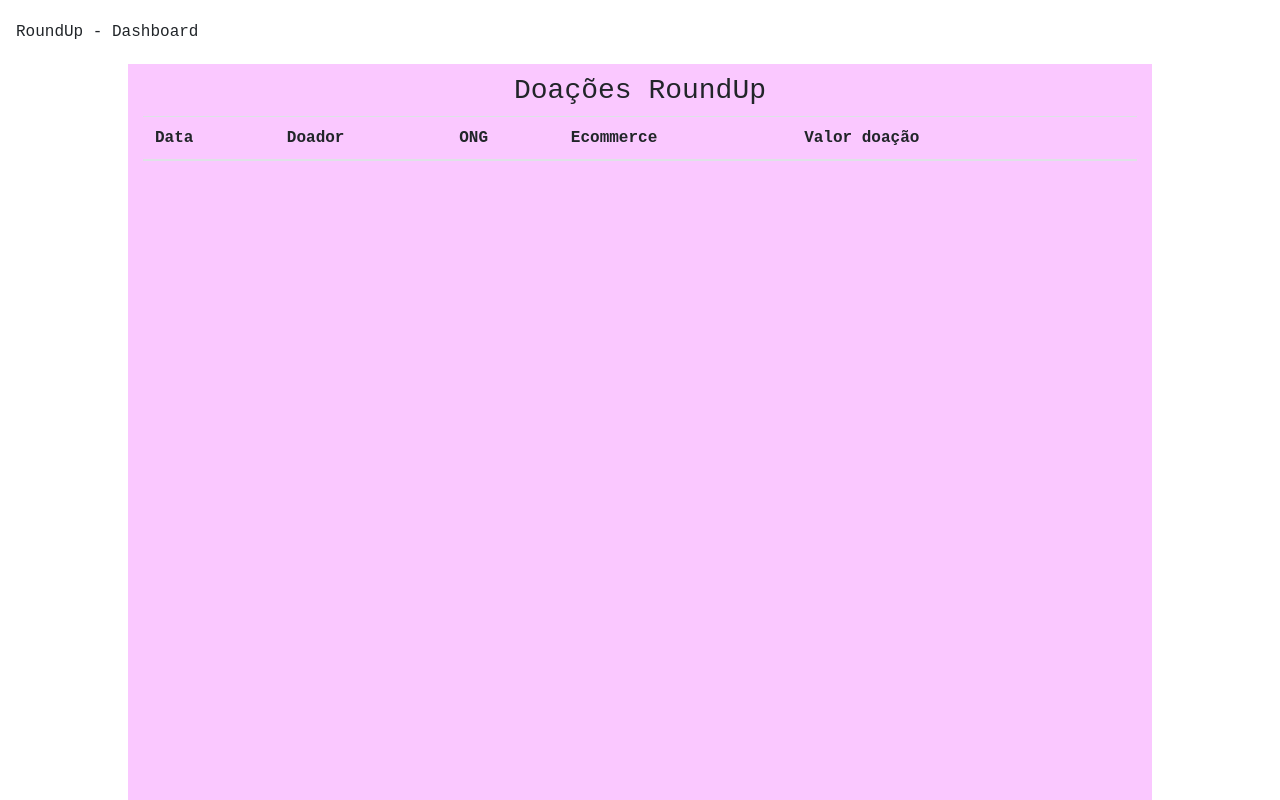
After one commit to kennyaires/round-up, a Flask app: page /dashboard in a window 1280 px wide. The commit adds this page. Run offline with Flask 2, Linux system fonts and the light colour scheme; lists and menus that the app fills with data are empty; some libraries are stand-ins or nearby versions.

Commit message:
Add db dashboard

```diff
--- a/app.py
+++ b/app.py
@@ -1,7 +1,9 @@
 import settings_dev
 import math
+
 from os import environ
 from flask import Flask, render_template
+from db import recset
 
 app = Flask(__name__)
 app.config.from_object(settings_dev)
@@ -12,6 +14,13 @@ class Produto:
     price = 0
     quantity = 0
 
+
+class Donation:
+    date = ''
+    name = ''
+    ngo = ''
+    ecommerce = ''
+    total = ''
 
 
 @app.route('/')
@@ -46,5 +55,21 @@ def confirm_donation(donation_value):
     # implement LinkAPI logic
     return render_template('confirm-rounded.html')
 
+@app.route('/dashboard')
+def dashboard():
+    donations = []
+
+    for rec in recset:
+        d1 = Donation()
+        d1.date = rec[6].isoformat()[:10]
+        d1.name = rec[1]
+        d1.ngo = rec[5]
+        d1.ecommerce = rec[4]
+        d1.total = rec[2]
+        donations.append(d1)
+
+    return render_template('dashboard.html', donations=donations)
+
+
 if __name__ == '__main__':
     app.run(host='0.0.0.0', port=environ.get("PORT", 5000))
--- a/requirements.txt
+++ b/requirements.txt
@@ -3,4 +3,5 @@ Flask==1.1.2
 itsdangerous==1.1.0
 Jinja2==2.11.3
 MarkupSafe==1.1.1
+psycopg2==2.8.6
 Werkzeug==1.0.1
--- a/settings_dev.py
+++ b/settings_dev.py
@@ -1 +1 @@
-DEBUG = False
+DEBUG = True
--- a/templates/checkout.html
+++ b/templates/checkout.html
@@ -149,12 +149,10 @@
     let round_up_checkbox = document.getElementById('round-up')
     let round_up_offer = document.getElementById('round-up-offer')
     let confirm_button = document.getElementById('confirm-button')
-    confirm_button.href = '{{url_for("confirm")}}'
 
     round_up_checkbox.addEventListener('click', () => {
-        console.log()
+        confirm_button.href = '{{url_for("confirm")}}'
         round_up_checkbox.checked ? round_up_offer.style.display = 'block' : round_up_offer.style.display = 'none'
-        round_up_checkbox.checked ? confirm_button.href = confirm_button.href+'/rounded/{{round_up_donation}}' :  confirm_button.href = confirm_button.href.replace('/rounded', '')
-
+        round_up_checkbox.checked ? confirm_button.href = confirm_button.href+'/rounded/{{round_up_donation}}' :  confirm_button.href = confirm_button.href.replace('/rounded/{{round_up_donation}}', '')
     })
 </script>
--- /dev/null
+++ b/templates/dashboard.html
@@ -0,0 +1,99 @@
+<head>
+    <script src="https://code.jquery.com/jquery-3.4.1.slim.min.js"
+        integrity="sha384-J6qa4849blE2+poT4WnyKhv5vZF5SrPo0iEjwBvKU7imGFAV0wwj1yYfoRSJoZ+n"
+        crossorigin="anonymous"></script>
+    <script src="https://cdn.jsdelivr.net/npm/popper.js@1.16.0/dist/umd/popper.min.js"
+        integrity="sha384-Q6E9RHvbIyZFJoft+2mJbHaEWldlvI9IOYy5n3zV9zzTtmI3UksdQRVvoxMfooAo"
+        crossorigin="anonymous"></script>
+    <script src="https://stackpath.bootstrapcdn.com/bootstrap/4.4.1/js/bootstrap.min.js"
+        integrity="sha384-wfSDF2E50Y2D1uUdj0O3uMBJnjuUD4Ih7YwaYd1iqfktj0Uod8GCExl3Og8ifwB6"
+        crossorigin="anonymous"></script>
+    <link rel="stylesheet" href="https://stackpath.bootstrapcdn.com/bootstrap/4.4.1/css/bootstrap.min.css"
+        integrity="sha384-Vkoo8x4CGsO3+Hhxv8T/Q5PaXtkKtu6ug5TOeNV6gBiFeWPGFN9MuhOf23Q9Ifjh" crossorigin="anonymous">
+    <script src="https://use.fontawesome.com/releases/v5.15.2/js/all.js" data-auto-a11y="true"></script>
+</head>
+
+<body>
+    <nav class="navbar">
+        RoundUp - Dashboard
+    </nav>
+
+    <main>
+        <div class="container">
+            <h3 class="title">Doações RoundUp</h3>
+
+            <table class="table">
+                <thead>
+                    <tr>
+                        <th scope="col">Data</th>
+                        <th scope="col">Doador</th>
+                        <th scope="col">ONG</th>
+                        <th scope="col">Ecommerce</th>
+                        <th scope="col">Valor doação</th>
+                        <th scope="col"></th>
+                    </tr>
+                </thead>
+                <tbody>
+                    {% for d in donations %}
+                    <tr>
+                        <th scope="row">{{d.date}}</th>
+                        <th>{{d.name}}</th>
+                        <td>{{d.ngo}}</td>
+                        <td>{{d.ecommerce}}</td>
+                        <td>{{d.total}}</td>
+                        <td><a href="#">Realizar repasse</a></td>
+                    </tr>
+                    {% endfor %}
+
+                </tbody>
+            </table>
+
+        </div>
+    </main>
+</body>
+
+<style>
+    * {
+        box-sizing: border-box;
+        margin: 0;
+        padding: 0;
+        font-family: 'Courier New', Courier, monospace;
+
+    }
+
+    body {
+        background-color: white;
+    }
+
+    .checkout-main {
+        display: flex;
+    }
+
+    .container {
+        margin: 0 auto;
+        max-width: 80%;
+        background-color: rgba(245, 139, 255, 0.474);
+
+        min-height: 92%;
+    }
+
+    .navbar {
+        height: 8%;
+        background-color: rgb(255, 255, 255);
+    }
+
+    .round-up-check {
+        text-align: end;
+        margin-bottom: 10px;
+    }
+
+    #round-up-offer {
+        display: none;
+    }
+    .title {
+        text-align: center;
+        padding-top: 10px;
+    }
+
+
+</style>
```
Also changed, not shown: db.py (added, +15 -0 lines).
